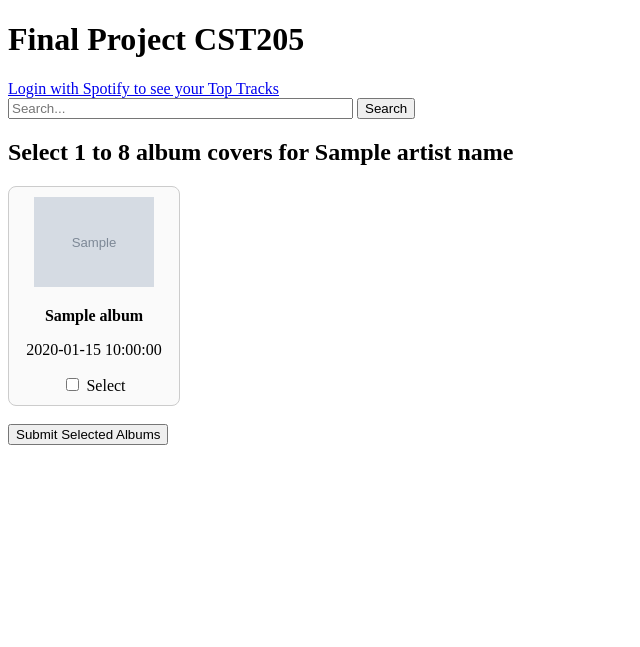
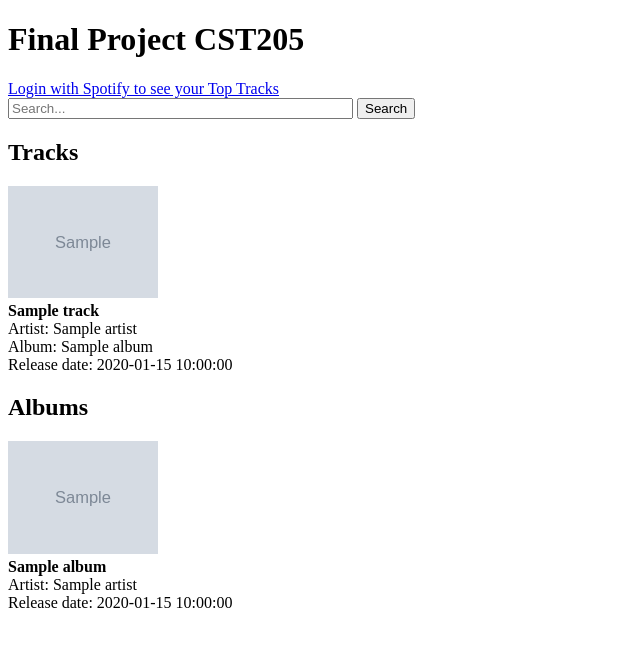
Before and after one commit to cbravo20/cst205_final_project, a Flask app: template templates/index.html in a window 1280 px wide. Shown: the top 647 px of the page, without its empty margins (0-640 px from the left). Run offline with Flask 3, Linux system fonts and the light colour scheme; the template is opened without the code that fills it: most values are stand-ins (such as "Sample title", 1, 10 or a date in 2020); grey boxes marked "Sample" are stand-in pictures.

Commit message:
Revert "Updating Branch from main"
This reverts commit 474d664bd87b41a95600cc75e9dfe147ba176600, reversing
changes made to 237102d991bad6c24d209ceb927bcd55dc281d25.

```diff
--- a/main.py
+++ b/main.py
@@ -1,12 +1,8 @@
 import os
-from flask import Flask, render_template, request, redirect, session, url_for, flash
+from flask import Flask, render_template, request, redirect, session, url_for
 from dotenv import load_dotenv
 import spotipy
 from spotipy.oauth2 import SpotifyClientCredentials, SpotifyOAuth
-import requests
-from PIL import Image
-import io
-from spotipy.cache_handler import FlaskSessionCacheHandler
 
 load_dotenv()
 
@@ -33,29 +29,16 @@ def index():
     results = None
     query = ""
     error = None
-    albums = []
-    artist_name = ""
 
     if request.method == "POST":
         query = request.form.get("query", "").strip()
         if query:
             try:
-                results = sp_search.search(q=query, type="album", limit=10)
-                if results and 'albums' in results and 'items' in results['albums']:
-                    albums = results['albums']['items']
-                    if albums:
-                        # Use the first album's artist as the artist_name for the UI
-                        artist_name = albums[0]['artists'][0]['name'] if albums[0]['artists'] else ""
+                results = sp_search.search(q=query, type="track,album,artist", limit=10)
             except Exception as e:
                 error = f"Error fetching results: {e}"
 
-    return render_template(
-        "index.html",
-        albums=albums,
-        query=query,
-        error=error,
-        artist_name=artist_name
-    )
+    return render_template("index.html", results=results, query=query, error=error)
 
 
 @app.route("/login")
@@ -88,45 +71,6 @@ def top_tracks():
     return render_template("top_tracks.html", tracks=tracks["items"])
 
 
-@app.route("/select-albums", methods=["POST"])
-def select_albums():
-    selected = request.form.getlist("selected_albums")
-
-    if len(selected) < 1 or len(selected) > 8:
-        flash("Select 1 to 8 album covers.")
-        return redirect(url_for("index"))
-
-    album_data = []
-    save_dir = os.path.join("static", "album_covers")
-    os.makedirs(save_dir, exist_ok=True)
-
-    for item in selected:
-        name, img_url = item.split("|")
-
-        try:
-            img_bytes = requests.get(img_url).content
-            img = Image.open(io.BytesIO(img_bytes))
-
-            filename = name.replace(" ", "_") + ".jpg"
-            relative_path = f"album_covers/{filename}"
-            full_path = os.path.join("static", relative_path)
-
-            img.save(full_path)
-
-            album_data.append({
-                "name": name,
-                "img_path": relative_path
-            })
-
-        except:
-            album_data.append({
-                "name": name,
-                "img_path": None
-            })
-
-    return render_template("selected_albums.html", album_data=album_data)
-
-
 if __name__ == "__main__":
     app.run(debug=True)
 
--- a/templates/index.html
+++ b/templates/index.html
@@ -3,21 +3,6 @@
 <head>
     <meta charset="UTF-8">
     <title>Final Project CST205</title>
-    <style>
-        .album-grid {
-            display: flex;
-            flex-wrap: wrap;
-            gap: 20px;
-        }
-        .album-card {
-            border: 1px solid #ccc;
-            border-radius: 8px;
-            padding: 10px;
-            width: 150px;
-            text-align: center;
-            background: #fafafa;
-        }
-    </style>
 </head>
 <body>
     <h1>Final Project CST205</h1>
@@ -26,43 +11,40 @@
         <input type="text" name="query" value="{{ query }}" placeholder="Search..." size="40" required>
         <button type="submit">Search</button>
     </form>
-    {% if albums is defined %}
-        {% if albums|length > 0 %}
-            <h2>Select 1 to 8 album covers for {{ artist_name }}</h2>
-            <form method="POST" action="/select-albums" id="albumForm">
-                <div class="album-grid">
-                    {% for album in albums %}
-                        <div class="album-card">
-                              {% if album['images'] %}
-                               <img src="{{ album['images'][0]['url'] }}" alt="{{ album['name'] }}" style="width:120px;">
-                               {% endif %}
-                                <p><strong>{{ album['name'] }}</strong></p>
-                                 <p>{{ album['release_date'] }}</p>
-                                 {% set img_url = album['images'][0]['url'] if album['images'] else '' %}
-                                  <label>
-                                    <input type="checkbox" name="selected_albums" value="{{ album['name'] }}|{{ img_url }}">
-                                    Select
-                                </label>
-                             </div>
-                             {% endfor %}
-                            </div>
-                            <br>
-                            <button type="submit">Submit Selected Albums</button>
-                        </form>
-                         <script>
-                         const form = document.getElementById("albumForm");
-                         form.addEventListener("submit", function(event) {
-                             const checked = document.querySelectorAll('input[name="selected_albums"]:checked');
-                             if (checked.length < 1) {
-                                alert("Please select at least 1 album cover.");
-                                event.preventDefault();
-                            } else if (checked.length > 8) {
-                                alert("You can select up to 8 album covers only.");
-                                 event.preventDefault();
-                                }
-                            });
-                             </script>
-        {% else %}
-            <p>No albums found for this artist.</p>
+
+    {% if error %}
+        <p>Error: {{ error }}</p>
+    {% endif %}
+
+    {% if results %}
+        {% if results.tracks and results.tracks['items'] %}
+            <h2>Tracks</h2>
+            {% for track in results.tracks['items'] %}
+                <p>
+                    {% if track['album']['images'] %}
+                        <img src="{{ track['album']['images'][0]['url'] }}" width="150"><br>
+                    {% endif %}
+                    <strong>{{ track['name'] }}</strong><br>
+                    Artist: {{ track['artists'] | map(attribute='name') | join(', ') }}<br>
+                    Album: {{ track['album']['name'] }}<br>
+                    Release date: {{ track['album']['release_date'] }}<br>
+                </p>
+            {% endfor %}
+        {% endif %}
+
+        {% if results.albums and results.albums['items'] %}
+            <h2>Albums</h2>
+            {% for album in results.albums['items'] %}
+                <p>
+                    {% if album['images'] %}
+                        <img src="{{ album['images'][0]['url'] }}" width="150"><br>
+                    {% endif %}
+                    <strong>{{ album['name'] }}</strong><br>
+                    Artist: {{ album['artists'] | map(attribute='name') | join(', ') }}<br>
+                    Release date: {{ album['release_date'] }}<br>
+                </p>
+            {% endfor %}
         {% endif %}
     {% endif %}
+</body>
+</html>
```
Also changed, not shown: templates/selected_albums.html (deleted, +0 -10 lines).
